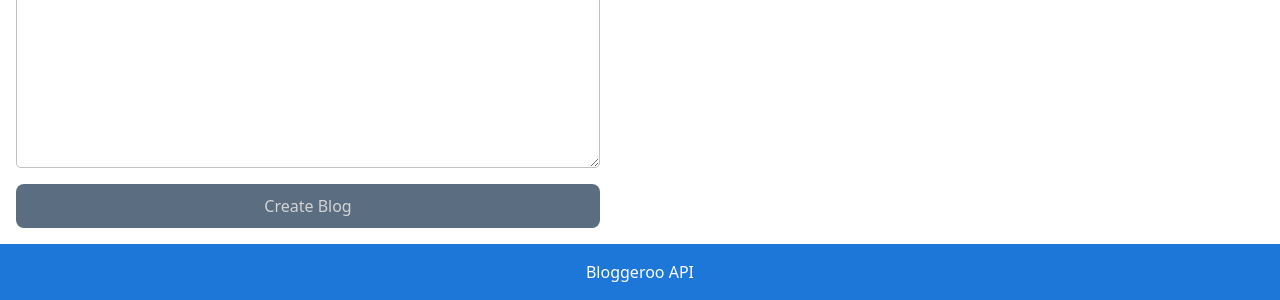
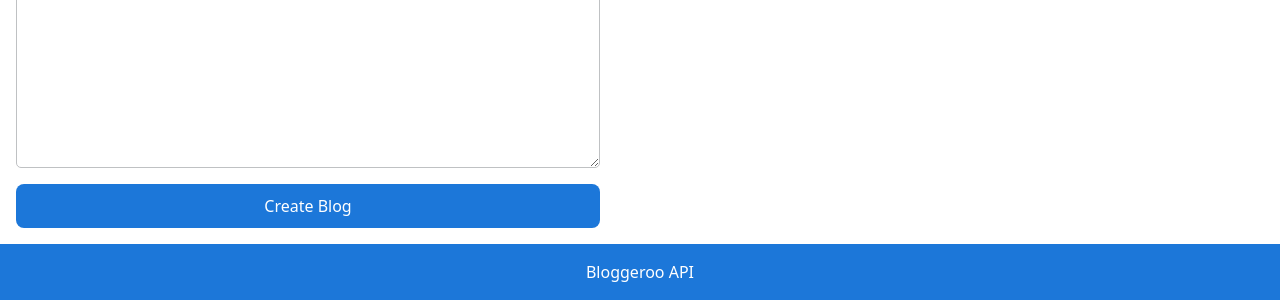
Before and after one commit to rubicon2/bloggeroo-web-client-admin, a React (Vite) app: page /blogs/new in a window 1280 px wide. Shown: the part 1711-2011 px from the top of the page. Built offline with nearby package versions, Linux system fonts and the light colour scheme.

Commit message:
Components > BlogForm: turn into a controlled component
So that the parent can insert links to images in
the blog's body, from another component (yet to
be implemented).

```diff
--- a/src/components/blogs/blogForm.jsx
+++ b/src/components/blogs/blogForm.jsx
@@ -1,6 +1,6 @@
 import { GeneralButton } from '../styles/buttons';
 import { Form, FormRow } from '../styles/blogForm';
-import { useState, useEffect } from 'react';
+import fixInputDate from '../../ext/fixInputDate';
 import styled from 'styled-components';
 
 const BlogTextArea = styled.textarea`
@@ -8,41 +8,15 @@ const BlogTextArea = styled.textarea`
 `;
 
 export default function BlogForm({
+  blog,
+  validationErrors,
   buttonText,
-  initialValues,
-  isFetching,
-  validationErrors,
+  buttonDisabled,
   // All fields are handled within this form component, but for markdown preview
   // to get the value of body, we need to report any changes to the field values.
   onChange = () => {},
   onSubmit = () => {},
 }) {
-  const [title, setTitle] = useState(initialValues.title);
-  const [body, setBody] = useState(initialValues.body);
-
-  // Cut off the .00Z at the end of a date string if it appears.
-  // That stops the datetime-local from correctly displaying the existing date.
-  // What an annoying quirk. Why does it not work with the .00Z, if that is part
-  // of the standardised date format? The server returns the datetime as stored
-  // by prisma. In fact if the Z appears at all even without the .00, it fails to show.
-  const publishedAtInitialValue = initialValues.publishedAt
-    ? initialValues.publishedAt.split('.')[0]
-    : '';
-
-  const [publishedAt, setPublishedAt] = useState(publishedAtInitialValue);
-
-  useEffect(() => {
-    onChange({
-      title,
-      body,
-      publishedAt,
-    });
-  }, [onChange, title, body, publishedAt]);
-
-  const haveFieldsChanged =
-    initialValues.title !== title ||
-    initialValues.body !== body ||
-    publishedAtInitialValue !== publishedAt;
   return (
     <Form onSubmit={onSubmit}>
       <FormRow>
@@ -50,8 +24,8 @@ export default function BlogForm({
         <input
           type="text"
           name="title"
-          value={title}
-          onChange={(e) => setTitle(e.target.value)}
+          value={blog.title}
+          onChange={(e) => onChange({ ...blog, title: e.target.value })}
           required={true}
         />
         <small>{validationErrors?.title}</small>
@@ -61,8 +35,8 @@ export default function BlogForm({
         <input
           type="datetime-local"
           name="publishedAt"
-          value={publishedAt}
-          onChange={(e) => setPublishedAt(e.target.value)}
+          value={fixInputDate(blog.publishedAt)}
+          onChange={(e) => onChange({ ...blog, publishedAt: e.target.value })}
         />
         <small>{validationErrors?.publishedAt}</small>
       </FormRow>
@@ -71,12 +45,12 @@ export default function BlogForm({
         <BlogTextArea
           name="body"
           rows="80"
-          value={body}
-          onChange={(e) => setBody(e.target.value)}
+          value={blog.body}
+          onChange={(e) => onChange({ ...blog, body: e.target.value })}
         />
         <small>{validationErrors?.body}</small>
       </FormRow>
-      <GeneralButton type="submit" disabled={isFetching || !haveFieldsChanged}>
+      <GeneralButton type="submit" disabled={buttonDisabled}>
         {buttonText}
       </GeneralButton>
     </Form>
--- a/src/components/blogs/blogPage.jsx
+++ b/src/components/blogs/blogPage.jsx
@@ -23,12 +23,17 @@ export default function BlogPage() {
 
   const accessRef = useContext(AccessContext);
 
+  const [error, setError] = useState(useRouteError());
+  const [isCreatingComment, setIsCreatingComment] = useState(false);
+
+  const [editedBlog, setEditedBlog] = useState({
+    title: blog.title,
+    body: blog.body,
+    publishedAt: blog.publishedAt,
+  });
   const [isFetching, setIsFetching] = useState(false);
   const [blogValidationErrors, setBlogValidationErrors] = useState(null);
   const [commentValidationErrors, setCommentValidationErrors] = useState(null);
-  const [error, setError] = useState(useRouteError());
-  const [isCreatingComment, setIsCreatingComment] = useState(false);
-  const [markdown, setMarkdown] = useState(`# No markdown to preview yet!`);
 
   async function saveChanges(event) {
     event.preventDefault();
@@ -36,6 +41,7 @@ export default function BlogPage() {
     const { response, fetchError } = await api.putBlog(
       accessRef,
       blog.id,
+      // This could now be changed just to use editedBlog state??
       new URLSearchParams(new FormData(event.target)),
     );
     if (fetchError) setError(fetchError);
@@ -96,6 +102,13 @@ export default function BlogPage() {
     setIsFetching(false);
   }
 
+  const anyBlogFieldsChanged =
+    blog.title !== editedBlog.title ||
+    blog.body !== editedBlog.body ||
+    // Avoid problems with db and input formatting dates differently.
+    new Date(blog.publishedAt).getTime() !=
+      new Date(editedBlog.publishedAt).getTime();
+
   return (
     <main>
       {blog && (
@@ -106,16 +119,18 @@ export default function BlogPage() {
                 <h2>Edit</h2>
                 <BlogForm
                   buttonText={'Save changes'}
-                  initialValues={blog}
-                  isFetching={isFetching}
+                  blog={editedBlog}
                   validationErrors={blogValidationErrors}
+                  buttonDisabled={isFetching || !anyBlogFieldsChanged}
                   onSubmit={saveChanges}
-                  onChange={({ body }) => setMarkdown(body)}
+                  onChange={(updatedBlog) =>
+                    setEditedBlog({ ...editedBlog, ...updatedBlog })
+                  }
                 />
               </div>
               <div>
                 <h2>Preview</h2>
-                <MarkdownBlog>{markdown}</MarkdownBlog>
+                <MarkdownBlog>{editedBlog.body}</MarkdownBlog>
               </div>
             </GridTwoCol>
             <DeleteButton onClick={deleteBlog} disabled={isFetching}>
--- a/src/components/blogs/newBlogPage.jsx
+++ b/src/components/blogs/newBlogPage.jsx
@@ -17,7 +17,12 @@ export default function NewBlogPage() {
   const [isFetching, setIsFetching] = useState(false);
   const [validationErrors, setValidationErrors] = useState(null);
   const [error, setError] = useState(null);
-  const [markdown, setMarkdown] = useState(`# No markdown to preview yet!`);
+
+  const [blog, setBlog] = useState({
+    title: '',
+    body: '',
+    publishedAt: null,
+  });
 
   async function createBlog(event) {
     event.preventDefault();
@@ -25,6 +30,7 @@ export default function NewBlogPage() {
     // User id is decoded from jwt on server side that is sent as part of access code. Don't need to decode on here!!!
     const { response, fetchError } = await api.postBlog(
       accessRef,
+      // This could be changed just to use the blog state??
       new URLSearchParams(new FormData(event.target)),
     );
     if (fetchError) setError(fetchError);
@@ -50,16 +56,16 @@ export default function NewBlogPage() {
             <h2>Edit</h2>
             <BlogForm
               buttonText={'Create Blog'}
-              initialValues={{ title: '', body: '' }}
-              isFetching={isFetching}
+              blog={blog}
               validationErrors={validationErrors}
+              buttonDisabled={isFetching}
               onSubmit={createBlog}
-              onChange={({ body }) => setMarkdown(body)}
+              onChange={(updatedBlog) => setBlog({ ...blog, ...updatedBlog })}
             />
           </div>
           <div>
             <h2>Preview</h2>
-            <MarkdownBlog>{markdown}</MarkdownBlog>
+            <MarkdownBlog>{blog.body}</MarkdownBlog>
           </div>
         </GridTwoCol>
         {error && <p>{error.message}</p>}
```
